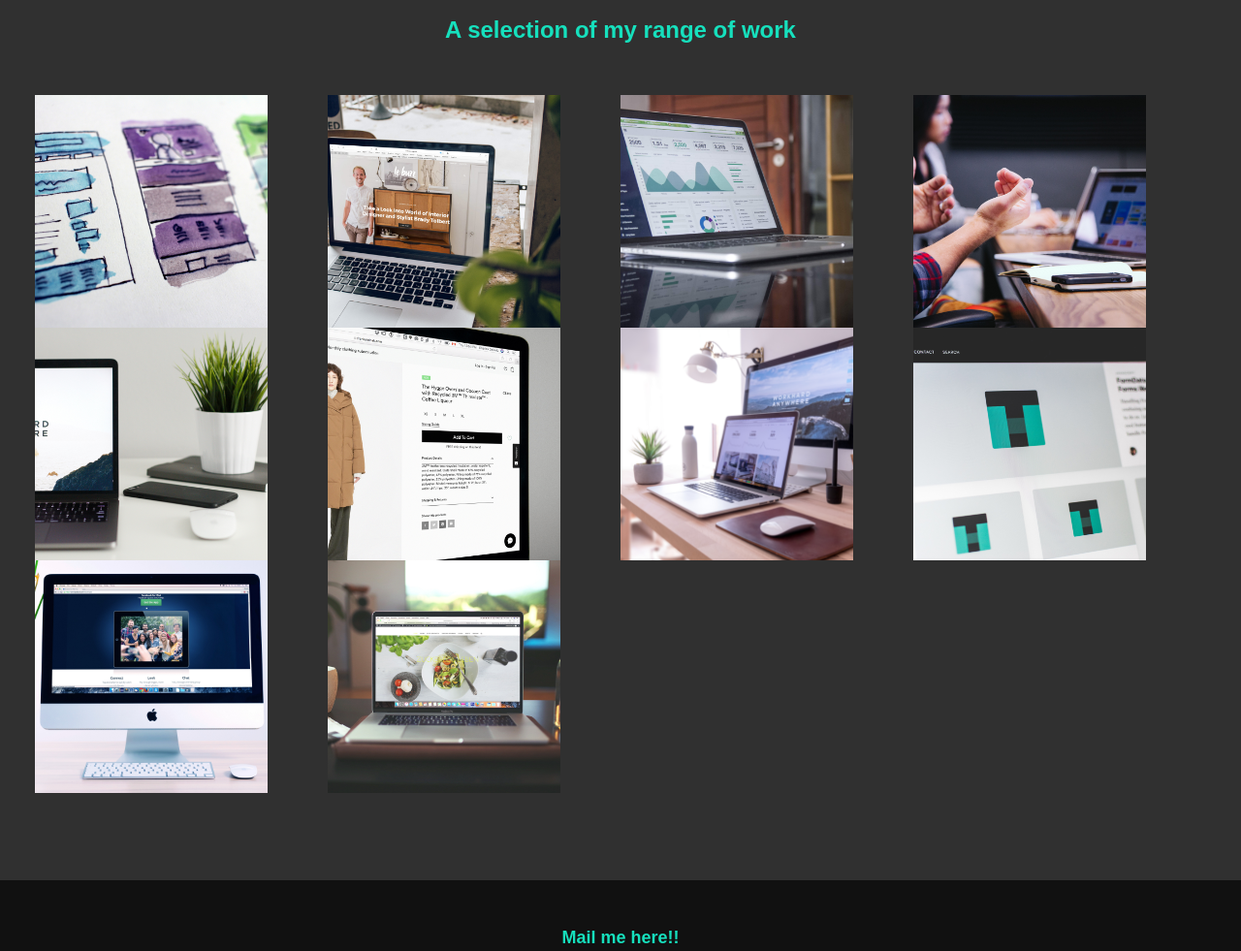
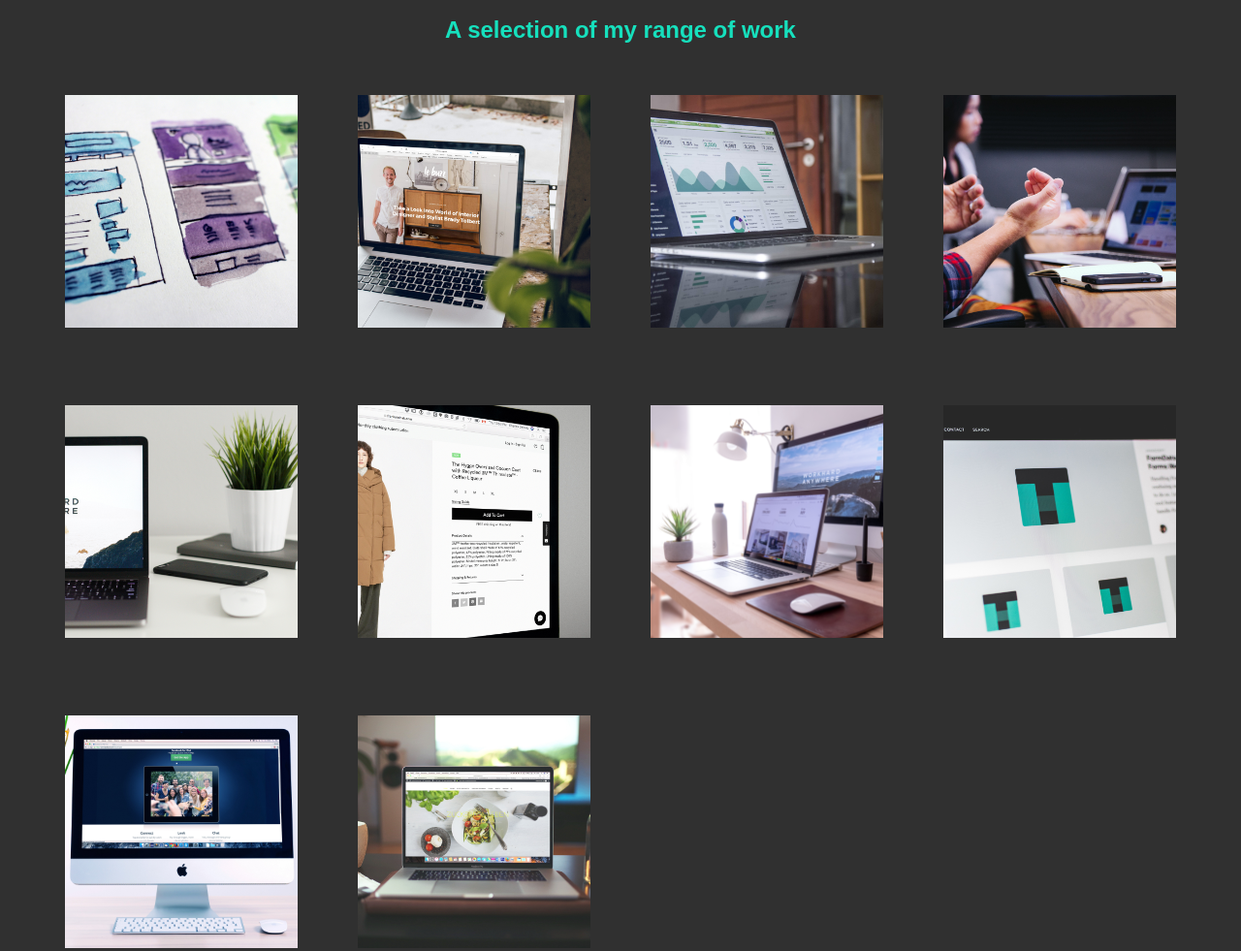
Before and after one commit to Sakshi-2100/portfolio1, a plain HTML site: page index.html in a window 1280 px wide. Shown: the part 2142-3123 px from the top of the page at 97% size. Drawn offline with nearby package versions, Linux system fonts and the light colour scheme; a script that the page names is missing.

Commit message:
Updated My work images

```diff
--- a/css/styles.css
+++ b/css/styles.css
@@ -385,12 +385,12 @@ header {
 
 .portfolio__item {
     /*background: var(--clr-accent);*/
-    overflow: hidden;
+    overflow: visible;
 }
 
 .portfolio__img {
     transition:
-        transform 750ms cubic-bezier(.5, 0, .5, 1),
+        transform 750ms cubic-bezier(.5, .1, .5, 1),
         opacity 250ms linear;
 }
 
@@ -401,8 +401,9 @@ header {
 
 .portfolio__img:hover,
 .portfolio__item:focus .portfolio__img {
-    transform: scale(1.2);
-    opacity: .5;
+    transform: scale(1.4);
+    opacity: .9;
+    z-index: 3;
 }
 
 /* footer */
--- a/index.html
+++ b/index.html
@@ -114,52 +114,52 @@
 
         <div class="portfolio">
             <!-- Portfolio item 01 -->
-            <a href="#" class="portfolio__item">
+            <a href="#" class="portfolio__item" style="margin: auto;  margin-bottom: 5rem;">
                 <img src="images/Rectangle 3.png" alt="" class="portfolio__img">
             </a>
 
             <!-- Portfolio item 02 -->
-            <a href="#" class="portfolio__item">
+            <a href="#" class="portfolio__item" style="margin: auto; margin-bottom: 5rem;">
                 <img src="images/Rectangle 3-1.png" alt="" class="portfolio__img">
             </a>
 
             <!-- Portfolio item 03 -->
-            <a href="#" class="portfolio__item">
+            <a href="#" class="portfolio__item" style="margin: auto;  margin-bottom: 5rem;">
                 <img src="images/Rectangle 3-2.png" alt="" class="portfolio__img">
             </a>
 
             <!-- Portfolio item 04 -->
-            <a href="#" class="portfolio__item">
+            <a href="#" class="portfolio__item" style="margin: auto;  margin-bottom: 5rem;">
                 <img src="images/Rectangle 3-7.png" alt="" class="portfolio__img">
             </a>
 
             <!-- Portfolio item 05 -->
-            <a href="#" class="portfolio__item">
+            <a href="#" class="portfolio__item" style="margin: auto;  margin-bottom: 5rem;">
                 <img src="images/Rectangle 3-8.png" alt="" class="portfolio__img">
             </a>
 
             <!-- Portfolio item 06 -->
-            <a href="#" class="portfolio__item">
+            <a href="#" class="portfolio__item" style="margin: auto;  margin-bottom: 5rem;">
                 <img src="images/Rectangle 3-9.png" alt="" class="portfolio__img">
             </a>
 
             <!-- Portfolio item 07 -->
-            <a href="#" class="portfolio__item">
+            <a href="#" class="portfolio__item" style="margin: auto;  margin-bottom: 5rem;">
                 <img src="images/Rectangle 3-10.png" alt="" class="portfolio__img">
             </a>
 
             <!-- Portfolio item 08 -->
-            <a href="#" class="portfolio__item">
+            <a href="#" class="portfolio__item" style="margin: auto;  margin-bottom: 5rem;">
                 <img src="images/Rectangle 3-11.png" alt="" class="portfolio__img">
             </a>
 
             <!-- Portfolio item 09 -->
-            <a href="#" class="portfolio__item">
+            <a href="#" class="portfolio__item" style="margin: auto;  margin-bottom: 5rem;">
                 <img src="images/Rectangle 3-17.png" alt="" class="portfolio__img">
             </a>
 
             <!-- Portfolio item 0 0-->
-            <a href="#" class="portfolio__item">
+            <a href="#" class="portfolio__item" style="margin: auto;  margin-bottom: 5rem;">
                 <img src="images/Rectangle 3-3.png" alt="" class="portfolio__img">
             </a>
         </div>
```
